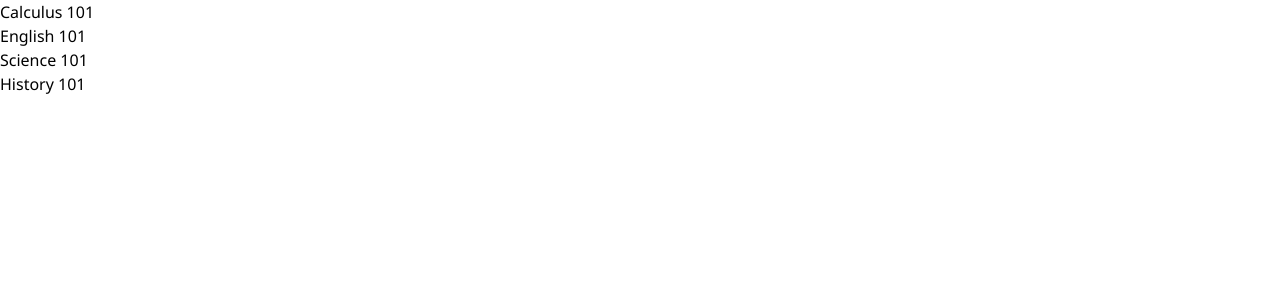
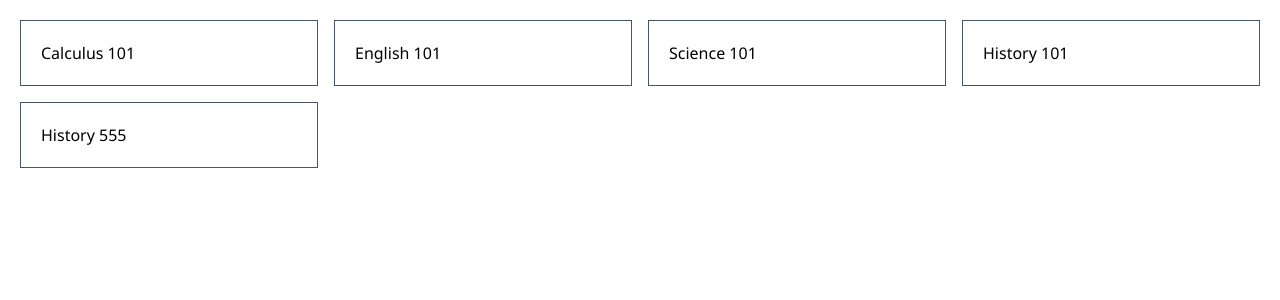
Before and after one commit to Asvo777/study-hub, a Next.js app: page /classes in a window 1280 px wide. Shown: the top 300 px of the page. Built offline with nearby package versions, Linux system fonts and the light colour scheme.

Commit message:
Basic class components

```diff
--- a/src/app/classes/class_component.tsx
+++ b/src/app/classes/class_component.tsx
@@ -1,11 +1,13 @@
 type ClassProps = {
-    title:string
-}
+  title: string;
+};
 
-export default function Class(props:ClassProps) {
-    return <>
-      <div >
+export default function Class(props: ClassProps) {
+  return (
+    <>
+      <div className="border border-slate-600 p-5">
         <h2>{props.title}</h2>
       </div>
-    </>;
-  }
+    </>
+  );
+}
--- a/src/app/classes/page.tsx
+++ b/src/app/classes/page.tsx
@@ -1,18 +1,13 @@
 import Class from "./class_component";
 
 export default function Page() {
-  return <>
-    <Class
-      title="Calculus 101"
-    />
-    <Class
-      title="English 101"
-    />
-    <Class
-      title="Science 101"
-    />
-    <Class
-      title="History 101"
-    />
-  </>;
+  return (
+    <div className="grid grid-cols-4 gap-4 p-5">
+      <Class title="Calculus 101" />
+      <Class title="English 101" />
+      <Class title="Science 101" />
+      <Class title="History 101" />
+      <Class title="History 555" />
+    </div>
+  );
 }
```
